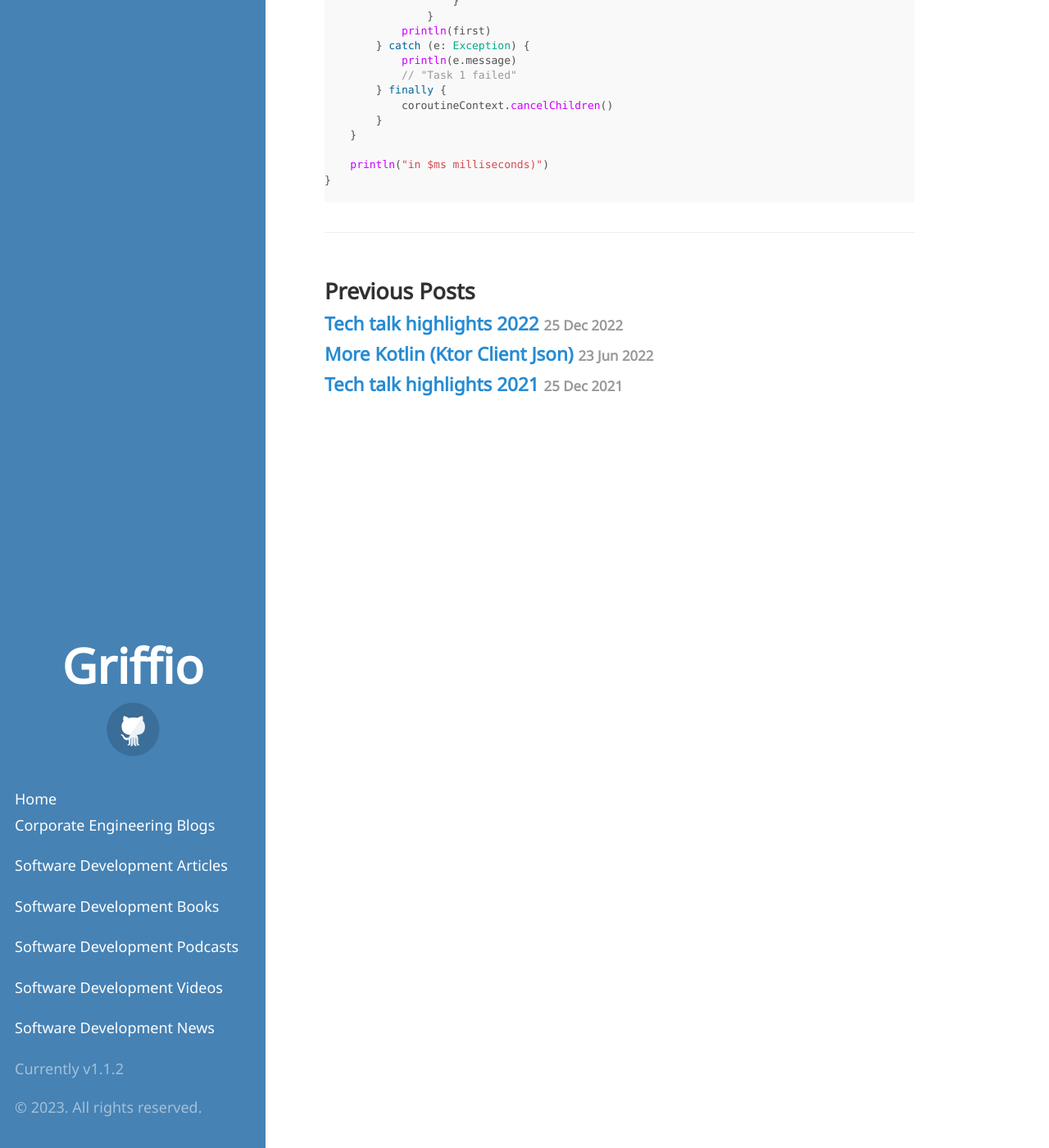
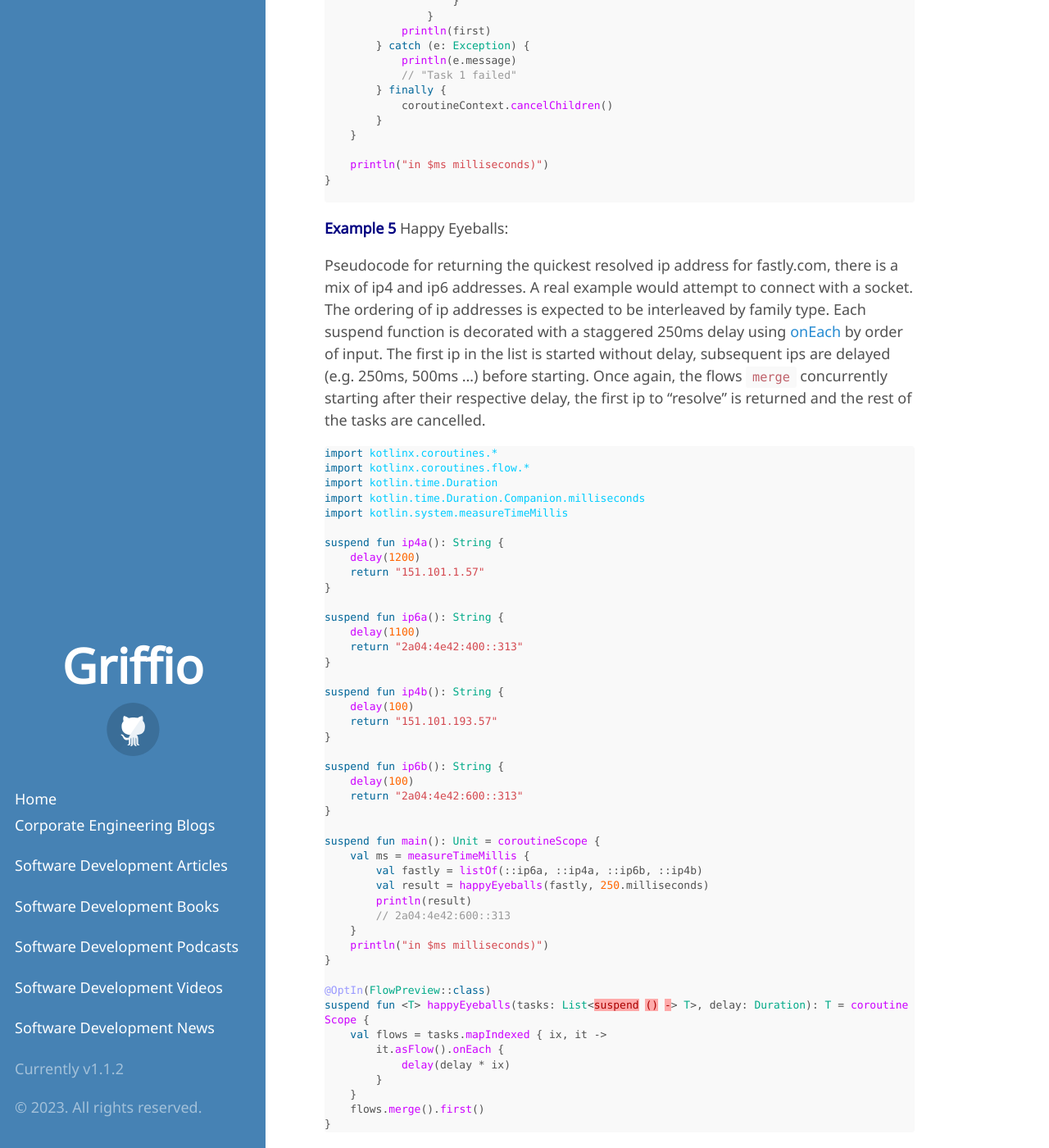
Before and after one commit to griffio/griffio.github.io, a Jekyll site: the page built from _posts/2023-03-18-More-Kotlin-Racing-Ambiguous-Coroutines.md, in a window 1280 px wide and 1400 px high, scrolled down 4189 px. Shown: the whole window at 82% size. Built offline with Jekyll 4.4.1, drawn with Linux system fonts in a browser that asks for light colours; some web fonts are replaced; some of the changed text lies outside the part shown.

Commit message:
add happy eyeballs

````diff
--- a/_posts/2023-03-18-More-Kotlin-Racing-Ambiguous-Coroutines.md
+++ b/_posts/2023-03-18-More-Kotlin-Racing-Ambiguous-Coroutines.md
@@ -128,7 +128,7 @@
 
 Similar to `channelFlow`, concurrently `merge` without limit on the number of simultaneously collected flows.
 
-The `first` operator returns the first element emitted by the flow and then cancels flow's collection.
+The `first` operator returns the first element emitted by the flow and then cancels flow's collection
 
 ``` kotlin
 
@@ -225,3 +225,61 @@
 }
 
 ```
+
+**Example 5** Happy Eyeballs:
+
+Pseudocode for returning the quickest resolved ip address for fastly.com, there is a mix of ip4 and ip6 addresses.
+A real example would attempt to connect with a socket.
+The ordering of ip addresses is expected to be interleaved by family type.
+Each suspend function is decorated with a staggered 250ms delay using [onEach](https://kotlinlang.org/api/kotlinx.coroutines/kotlinx-coroutines-core/kotlinx.coroutines.flow/on-each.html) by order of input.
+The first ip in the list is started without delay, subsequent ips are delayed (e.g. 250ms, 500ms ...) before starting.
+Once again, the flows `merge` concurrently starting after their respective delay, the first ip to "resolve" is returned
+and the rest of the tasks are cancelled.
+
+``` kotlin
+import kotlinx.coroutines.*
+import kotlinx.coroutines.flow.*
+import kotlin.time.Duration
+import kotlin.time.Duration.Companion.milliseconds
+import kotlin.system.measureTimeMillis
+
+suspend fun ip4a(): String {
+    delay(1200)
+    return "151.101.1.57"
+}
+
+suspend fun ip6a(): String {
+    delay(1100)
+    return "2a04:4e42:400::313"
+}
+
+suspend fun ip4b(): String {
+    delay(100)
+    return "151.101.193.57"
+}
+
+suspend fun ip6b(): String {
+    delay(100)
+    return "2a04:4e42:600::313"
+}
+
+suspend fun main(): Unit = coroutineScope {
+    val ms = measureTimeMillis {
+        val fastly = listOf(::ip6a, ::ip4a, ::ip6b, ::ip4b)
+        val result = happyEyeballs(fastly, 250.milliseconds)
+        println(result)
+        // 2a04:4e42:600::313
+    }
+    println("in $ms milliseconds)")
+}
+
+@OptIn(FlowPreview::class)
+suspend fun <T> happyEyeballs(tasks: List<suspend () -> T>, delay: Duration): T = coroutineScope {
+    val flows = tasks.mapIndexed { ix, it ->
+        it.asFlow().onEach {
+            delay(delay * ix)
+        }
+    }
+    flows.merge().first()
+}
+```
````
